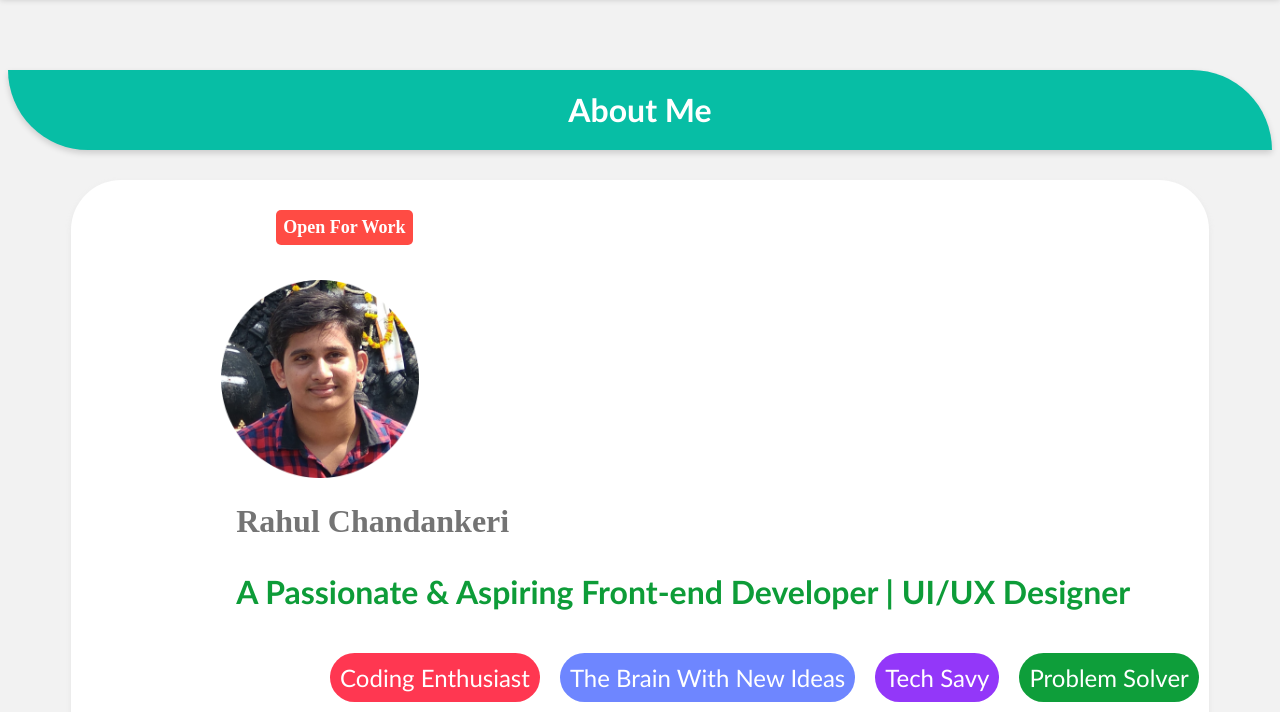
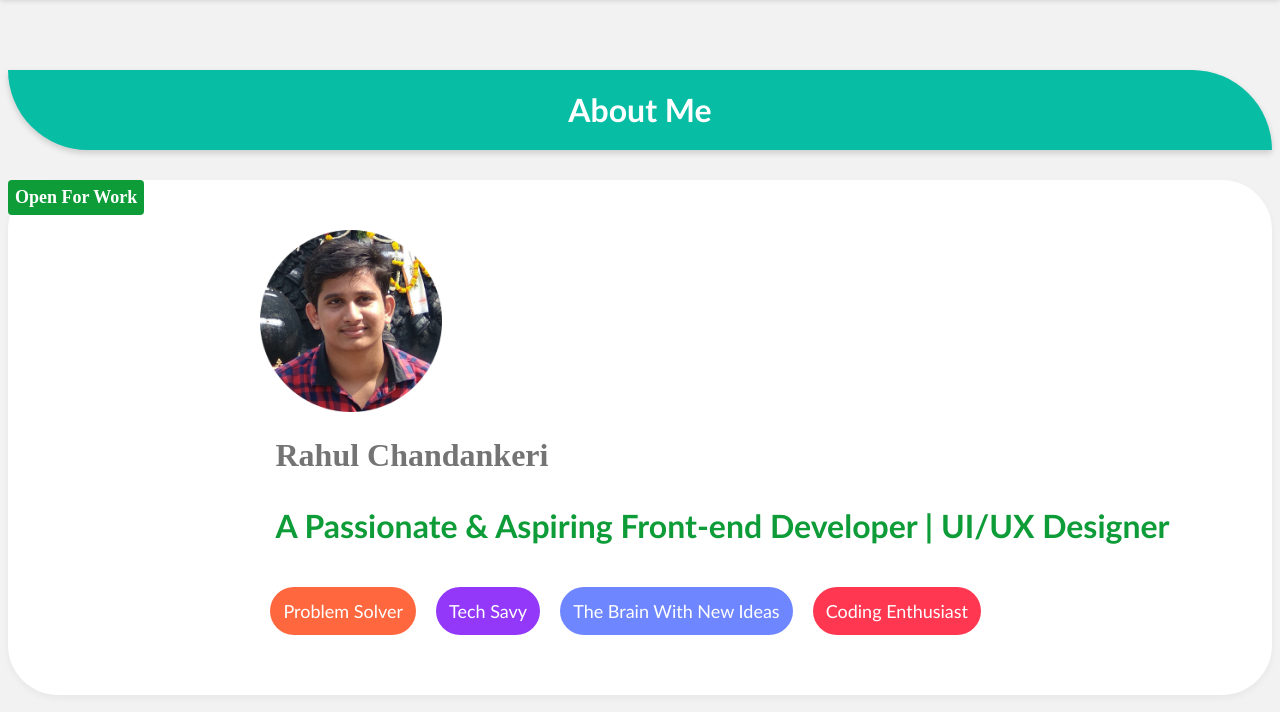
Before and after one commit to Rahulchandankeri/portfolio, a plain HTML site: page index.html in a window 1280 px wide. Shown: the part 88-800 px from the top of the page. Drawn offline with Linux system fonts and the light colour scheme.

Commit message:
Update style.css

```diff
--- a/style.css
+++ b/style.css
@@ -58,57 +58,41 @@ a{
     box-shadow: 0px 3px 6px rgba(0, 0, 0, 0.16);
 }
 .aboutme{
+    display: flex;
     position: relative;
-    width: 90%;
-    height:700px;
-    padding-top: 100px;
+    justify-content: center;
+    margin: auto;
+    padding: 50px 0 50px 0 ;
     border-radius: 50px;
-    background:#fff;
+    background: #fff;
     box-shadow: 0px 3px 6px rgb(181 181 181 / 16%);
-    top:180px;
-    margin-left: auto;
-    margin-right: auto;
-    animation: move 1s;
-    animation-fill-mode:forwards;
-}
-@keyframes move {
-    from {top: 0;}
-    o {top: 180px;}
+    top: 180px;
 }
 .workstatus{
     position:absolute;
-    top: 30px;
-    left: 0px;
+    top: 0;
+    left: 0;
     padding: 07px;
-    border-radius: 05px;
+    border-radius: 04px;
     background-color: rgb(13, 156, 56);
     color: #ffffff;
     font-family: 'Source Sans Pro';
     font-weight: bold;
     font-size:large;
-    margin-right: 05px;
-    animation-fill-mode: forwards;
-    animation: mymove 2s;
-    animation-delay: 1s;
-    animation-fill-mode:forwards;
+    margin: auto;
 }
-@keyframes mymove {
-    from {left: 0px;}
-    to {left: 205px; background-color: rgb(255, 75, 68);}
-}
+
 .tag{
-    display: inline-flex;
-    position: relative;
-    float: right;
-    padding: 10px;
+    float: left;
+    padding: 13px;
     border-radius: 40px;
     color: white;
     margin: 10px;
     text-align: center;
     font-family: 'Trebuchet MS';
-    font-size: x-large;
+    font-size: large;
 }
-.tag.t1{background-color: #0e9e3a;}
+.tag.t1{background-color: #ff673e;}
 .tag.t2{background-color:#9337f9;}
 .tag.t3{background-color:#6e86ff;}
 .tag.t4{background-color:#ff3751;}
```
